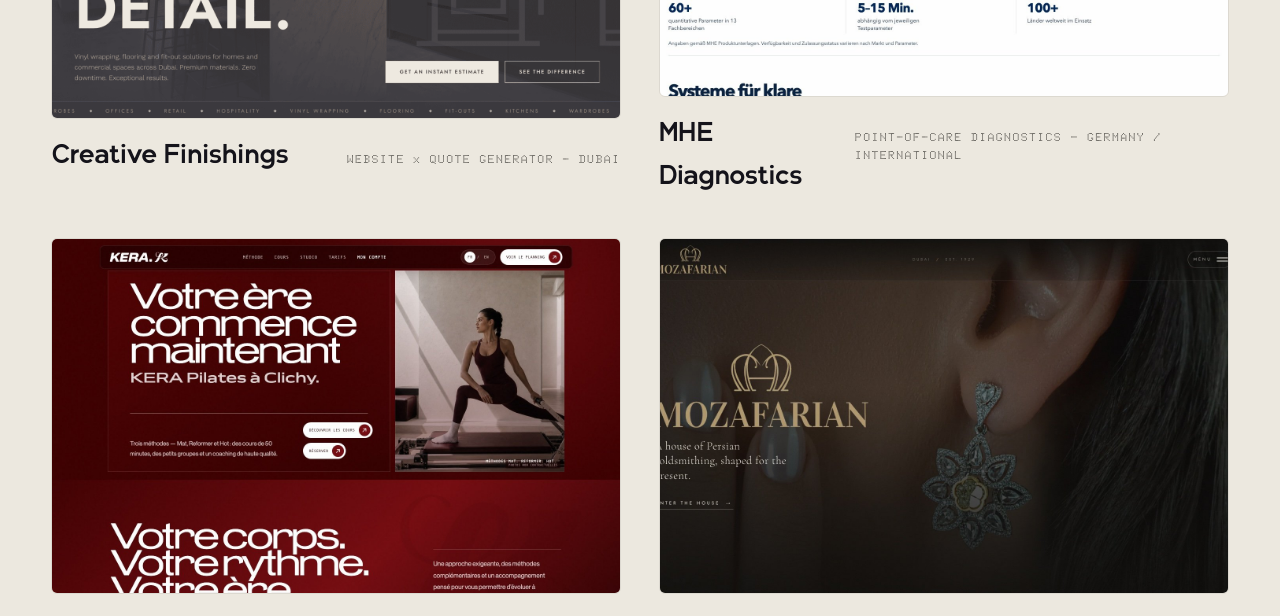
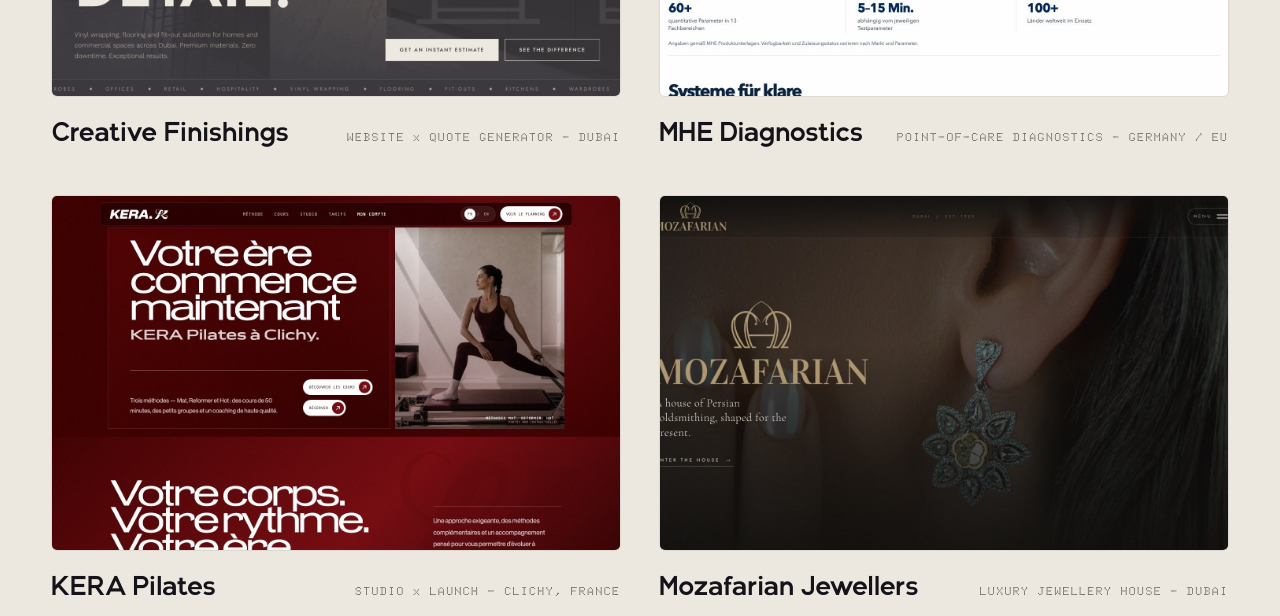
Before and after one commit to ldubs9/swiftloop-website-update, a browser extension: page portfolio.html in a window 1280 px wide. Shown: the part 1900-2516 px from the top of the page. Drawn offline with nearby package versions, Linux system fonts and the light colour scheme.

Commit message:
fix(portfolio): shorten MHE project label

```diff
--- a/js/portfolio.js
+++ b/js/portfolio.js
@@ -89,7 +89,7 @@
       url: "https://creativefinishings.swiftloop.tech",
     },
     mhe: {
-      meta: "Point-of-care diagnostics website — Germany / international",
+      meta: "Point-of-care diagnostics — Germany / EU",
       title: "MHE Diagnostics",
       tags: ["Web design", "Point-of-care diagnostics", "Healthcare", "Product systems"],
       brief: "MHE Diagnostics needed a clear digital home for point-of-care testing systems, their product range and the workflows behind faster decisions in laboratories and healthcare settings.",
--- a/portfolio.html
+++ b/portfolio.html
@@ -81,7 +81,7 @@
             { "@type": "ListItem", "position": 3, "name": "ESM EYWR — e-commerce, Montreal / Dubai", "image": "https://www.swiftloop.tech/img/portfolio/esmeywr.jpg" },
             { "@type": "ListItem", "position": 4, "name": "BRRN BARRE — website and booking, Dubai", "image": "https://www.swiftloop.tech/img/portfolio/brrnbarre.jpg" },
             { "@type": "ListItem", "position": 5, "name": "Creative Finishings — website with quote generator, Dubai", "image": "https://www.swiftloop.tech/img/portfolio/creativefinishings.jpg" },
-            { "@type": "ListItem", "position": 6, "name": "MHE Diagnostics — point-of-care diagnostics website, Germany / international", "image": "https://www.swiftloop.tech/img/portfolio/mhe-diagnostics.jpg" },
+            { "@type": "ListItem", "position": 6, "name": "MHE Diagnostics — point-of-care diagnostics, Germany / EU", "image": "https://www.swiftloop.tech/img/portfolio/mhe-diagnostics.jpg" },
             { "@type": "ListItem", "position": 7, "name": "KERA Pilates — Pilates studio website, Clichy", "image": "https://www.swiftloop.tech/img/portfolio/kera-pilates.jpg" },
             { "@type": "ListItem", "position": 8, "name": "Mozafarian Jewellers — luxury jewellery website, Dubai", "image": "https://www.swiftloop.tech/img/portfolio/mozafarian.jpg" },
             { "@type": "ListItem", "position": 9, "name": "Velora Fine Jewelry — luxury jewelry e-commerce (EN/AR)", "image": "https://www.swiftloop.tech/img/portfolio/velora.jpg" },
@@ -221,7 +221,7 @@
         </div>
         <div class="work-info">
           <h3>MHE Diagnostics</h3>
-          <span class="mono">Point-of-care diagnostics — Germany / international</span>
+          <span class="mono">Point-of-care diagnostics — Germany / EU</span>
         </div>
       </button>
 
```
